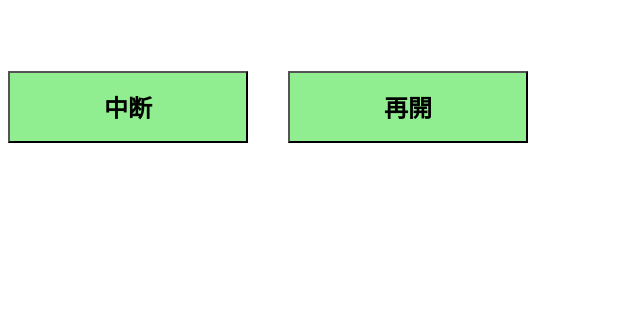
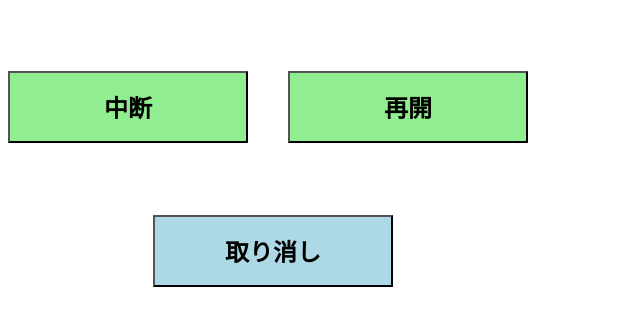
Before and after one commit to KoshiroSato/dakoku_app, a Python web app: template flask/templates/index.html in a window 1280 px wide. Shown: the part 162-488 px from the top of the page, without its empty margins (0-640 px from the left). Run offline with Jinja, Linux system fonts and the light colour scheme; the template is opened without the code that fills it, so the values that code supplies are empty.

Commit message:
取り消しボタンを追加した

```diff
--- a/flask/static/css/style.css
+++ b/flask/static/css/style.css
@@ -28,3 +28,9 @@ button:hover{
     bottom: 72px;
     left: 280px;
   }
+
+.cancel-button {
+  background: lightblue;
+  position: relative;
+  left: 145px;
+}
--- a/flask/static/js/index.js
+++ b/flask/static/js/index.js
@@ -1,8 +1,24 @@
-function alert_func() {
+function disableMe(button) {
+  button.disabled = true;
+}
+
+function reactivateCancelButton() {
+  const cancel_button = document.getElementById('buttonA');
+  if (cancel_button.disabled) {
+    cancel_button.disabled = false;
+  }
+}
+
+function alertFunc() {
   alert('打刻されました。');
 }
 
-document.getElementById('start_btn').addEventListener('click', alert_func);
-document.getElementById('end_btn').addEventListener('click', alert_func);
-document.getElementById('break_btn').addEventListener('click', alert_func);
-document.getElementById('restart_btn').addEventListener('click', alert_func);
+function cancelAlertFunc() {
+  alert('直前の打刻は取り消しされました。');
+}
+
+document.getElementById('start_btn').addEventListener('click', alertFunc);
+document.getElementById('end_btn').addEventListener('click', alertFunc);
+document.getElementById('break_btn').addEventListener('click', alertFunc);
+document.getElementById('restart_btn').addEventListener('click', alertFunc);
+document.getElementById('cancel_btn').addEventListener('click', cancelAlertFunc)
--- a/flask/templates/index.html
+++ b/flask/templates/index.html
@@ -19,6 +19,7 @@
         <form action="/"method="POST">
             <button id="restart_btn"type="submit"name="stamp_value"value="restart"class="restart-button">再開</button>
         </form>
+        <button id="cancel_btn"type="submit"name="cancel_value"value="cancel"class="cancel-button">取り消し</button>
         <script type="text/javascript" src="static/js/index.js"></script>
     </body>
 </html>
```
